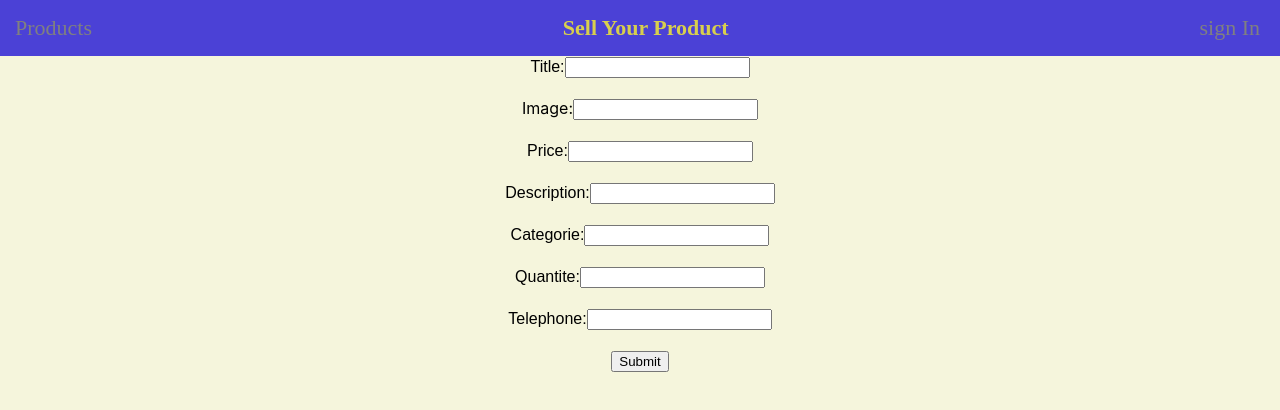
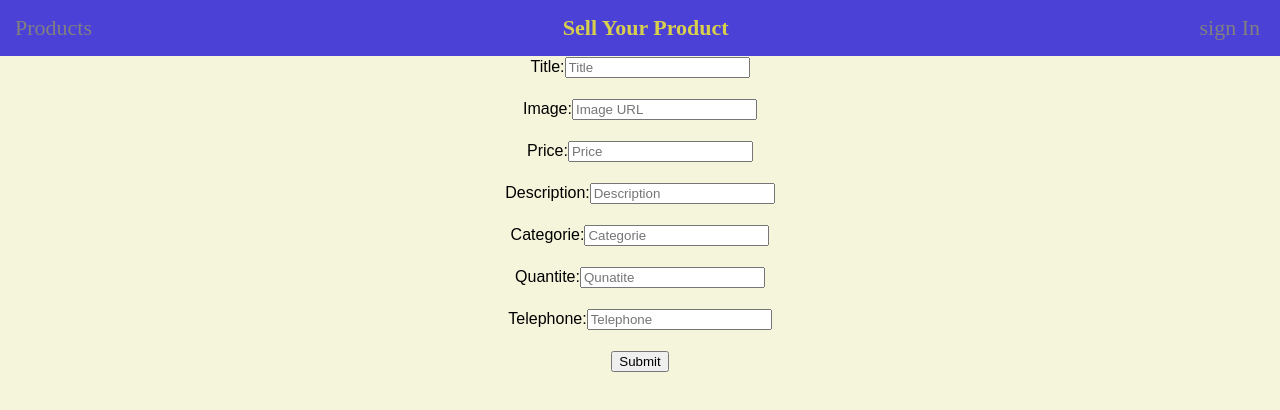
Before and after one commit to AzyzHssin/DMS-Application, a React (Create React App) app in the folder client/: page / in a window 1280 px wide. Both pictures are taken after a click on the element "Sell Your Product". Shown: the top 410 px of the page. Built offline with nearby package versions, Linux system fonts and the light colour scheme; no server answers.

Commit message:
fixing signup component

```diff
--- a/client/src/Components/SellYourProduct.jsx
+++ b/client/src/Components/SellYourProduct.jsx
@@ -12,25 +12,25 @@ class SellYourProduct extends React.Component{
  <div>
       <form className="" onSubmit={""}>
                 <label className="text-form" >Title:
-                <input type="text" name="name" value={""} onChange={""} required /><br></br>
+                <input type="text" name="name" value={""} onChange={""} placeholder="Title" required /><br></br>
                 </label><br></br>
-                <label className="">Image:
-                <input type="text" name='image' value={""} onChange={""} required /><br></br>
+                <label className="text-form">Image:
+                <input type="text" name='image' value={""} onChange={""} placeholder="Image URL" required /><br></br>
                 </label><br></br>
                 <label  className="text-form">Price:
-                <input type="url" name="price" value={""} onChange={""}  required/><br></br>
+                <input type="url" name="price" value={""} onChange={""} placeholder="Price"  required/><br></br>
                 </label><br></br>
                 <label  className="text-form">Description:
-                <input type="url" name="description" value={""} onChange={""}  required/><br></br>
+                <input type="url" name="description" value={""} onChange={""} placeholder="Description"  required/><br></br>
                 </label><br></br>
                 <label  className="text-form">Categorie:
-                <input type="url" name="categorie" value={""} onChange={""}  required/><br></br>
+                <input type="url" name="categorie" value={""} onChange={""} placeholder="Categorie"  required/><br></br>
                 </label><br></br>
                 <label  className="text-form">Quantite:
-                <input type="url" name="quantite" value={""} onChange={""}  required/><br></br>
+                <input type="url" name="quantite" value={""} onChange={""} placeholder="Qunatite"  required/><br></br>
                 </label><br></br>
                 <label  className="text-form">Telephone:
-                <input type="url" name="telephone" value={""} onChange={""}  required/><br></br>
+                <input type="url" name="telephone" value={""} onChange={""} placeholder="Telephone"  required/><br></br>
                 </label><br></br>
                 <input type="submit" className="btn-submit" value='Submit'/>
 
```
